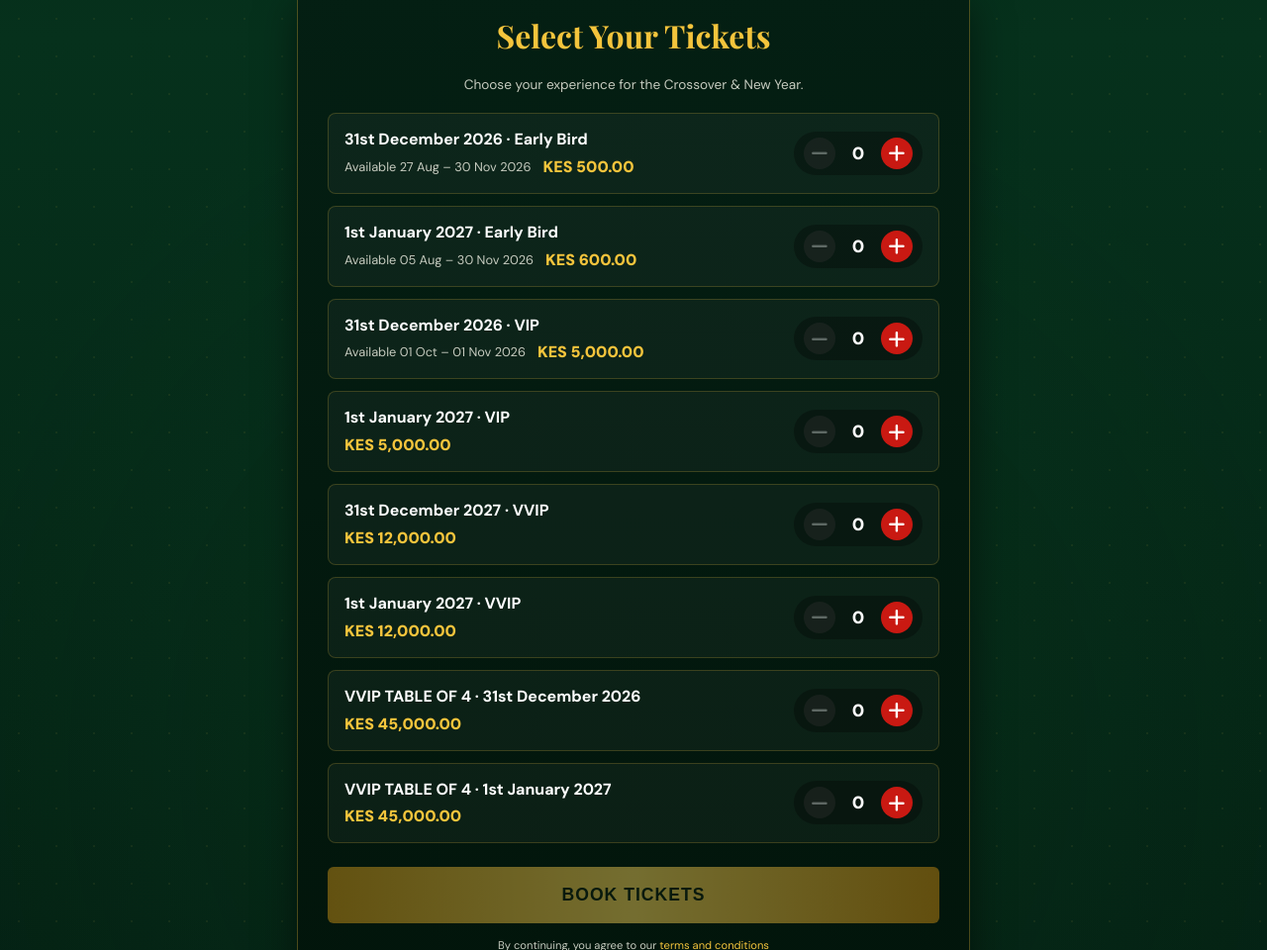
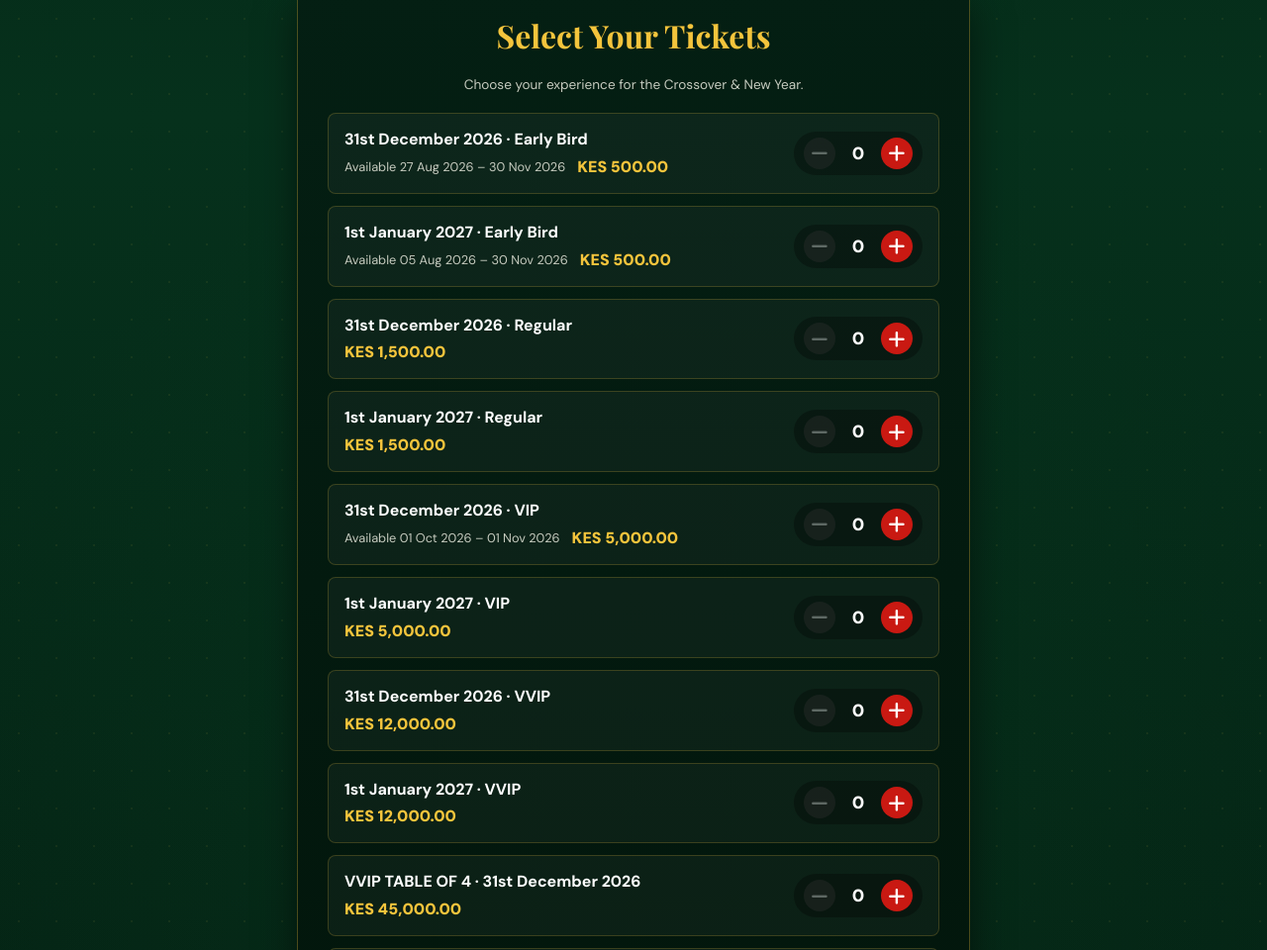
Before and after one commit to tevex429/mkisiifest-testing-page, a plain HTML site: page index.html in a window 1280 px wide. Shown: the part 1064-2024 px from the top of the page at 99% size. Drawn offline with nearby package versions, Linux system fonts and the light colour scheme; a web font is replaced by a local one.

Commit message:
Update index.html

```diff
--- a/index.html
+++ b/index.html
@@ -651,14 +651,16 @@
      JAVASCRIPT FOR TICKETING & FORMS
      ========================================= -->
 <script>
-  // --- TICKETING DATA & LOGIC ---
+  // --- TICKETING DATA (UPDATED WITH YOUR EXACT PRICES AND AVAILABILITY) ---
   const TICKET_TYPES = [
-    { id: 'early-bird-2026', title: '31st December 2026 · Early Bird', price: 500, soldOut: false, extra: 'Available 27 Aug – 30 Nov 2026' },
-    { id: 'early-bird-2027', title: '1st January 2027 · Early Bird', price: 600, soldOut: false, extra: 'Available 05 Aug – 30 Nov 2026' },
-    { id: 'vip-2026', title: '31st December 2026 · VIP', price: 5000, soldOut: false, extra: 'Available 01 Oct – 01 Nov 2026' },
+    { id: 'eb-2026', title: '31st December 2026 · Early Bird', price: 500, soldOut: false, extra: 'Available 27 Aug 2026 – 30 Nov 2026' },
+    { id: 'eb-2027', title: '1st January 2027 · Early Bird', price: 500, soldOut: false, extra: 'Available 05 Aug 2026 – 30 Nov 2026' },
+    { id: 'reg-2026', title: '31st December 2026 · Regular', price: 1500, soldOut: false, extra: '' },
+    { id: 'reg-2027', title: '1st January 2027 · Regular', price: 1500, soldOut: false, extra: '' },
+    { id: 'vip-2026', title: '31st December 2026 · VIP', price: 5000, soldOut: false, extra: 'Available 01 Oct 2026 – 01 Nov 2026' },
     { id: 'vip-2027', title: '1st January 2027 · VIP', price: 5000, soldOut: false, extra: '' },
-    { id: 'vvip-2027-a', title: '31st December 2027 · VVIP', price: 12000, soldOut: false, extra: '' },
-    { id: 'vvip-2027-b', title: '1st January 2027 · VVIP', price: 12000, soldOut: false, extra: '' },
+    { id: 'vvip-2026', title: '31st December 2026 · VVIP', price: 12000, soldOut: false, extra: '' },
+    { id: 'vvip-2027', title: '1st January 2027 · VVIP', price: 12000, soldOut: false, extra: '' },
     { id: 'table-2026', title: 'VVIP TABLE OF 4 · 31st December 2026', price: 45000, soldOut: false, extra: '' },
     { id: 'table-2027', title: 'VVIP TABLE OF 4 · 1st January 2027', price: 45000, soldOut: false, extra: '' }
   ];
@@ -708,11 +710,22 @@
 
       const sub = document.createElement('div');
       sub.className = 'ticket-sub';
+
+      if (ticket.soldOut) {
+        const badge = document.createElement('span');
+        badge.style.color = '#ff6b6b';
+        badge.style.fontWeight = '900';
+        badge.style.fontSize = '0.75rem';
+        badge.textContent = 'SOLD OUT / EXPIRED';
+        sub.appendChild(badge);
+      }
+
       if (ticket.extra) {
         const extra = document.createElement('span');
         extra.textContent = ticket.extra;
         sub.appendChild(extra);
       }
+
       const priceTag = document.createElement('span');
       priceTag.className = 'price-tag';
       priceTag.textContent = formatKES(ticket.price);
@@ -726,7 +739,7 @@
       const minusBtn = document.createElement('button');
       minusBtn.className = 'qty-btn';
       minusBtn.innerHTML = '<i class="fas fa-minus"></i>';
-      minusBtn.disabled = qty === 0;
+      minusBtn.disabled = ticket.soldOut || qty === 0;
       minusBtn.onclick = () => changeQty(ticket.id, -1);
 
       const qtyNum = document.createElement('span');
@@ -734,8 +747,9 @@
       qtyNum.textContent = qty;
 
       const plusBtn = document.createElement('button');
-      plusBtn.className = 'qty-btn plus-red';
+      plusBtn.className = 'qty-btn' + (!ticket.soldOut ? ' plus-red' : '');
       plusBtn.innerHTML = '<i class="fas fa-plus"></i>';
+      plusBtn.disabled = ticket.soldOut;
       plusBtn.onclick = () => changeQty(ticket.id, 1);
 
       qtyControl.appendChild(minusBtn);
@@ -750,6 +764,9 @@
   }
 
   function changeQty(ticketId, delta) {
+    const ticket = TICKET_TYPES.find(t => t.id === ticketId);
+    if (!ticket || ticket.soldOut) return;
+
     const current = state.quantities[ticketId] || 0;
     const next = current + delta;
     if (next < 0) return;
```
